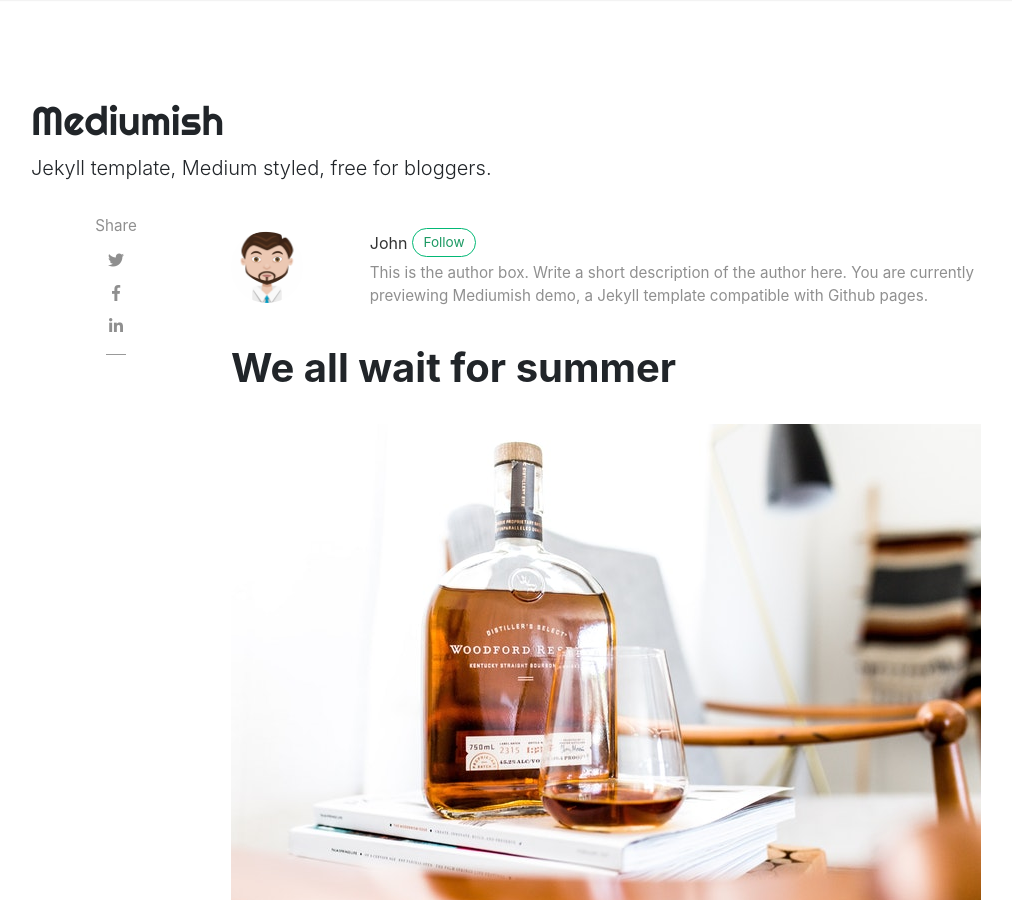
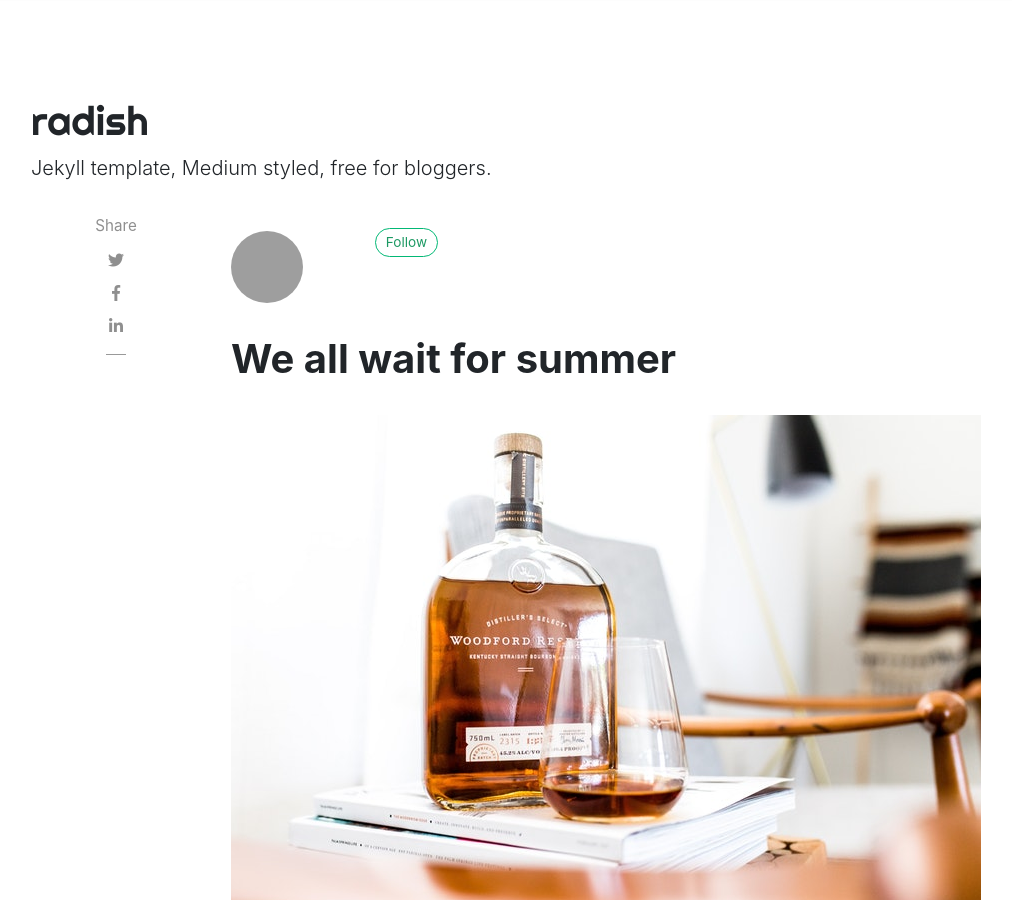
Before and after one commit to dmulyalin/dmulyalin.github.io, a Jekyll site: the page built from _posts/2018-01-12-we-all-wait-for-summer.md, in a window 1280 px wide and 900 px high. Shown: the whole window, without its empty margins (54-1066 px from the left). Built offline with Jekyll 4.4.1, drawn with Linux system fonts in a browser that asks for light colours; nearby versions of some CDN libraries; comment, search, counter and statistics services are not loaded; some of the changed text lies outside the part shown; grey boxes are pictures that could not be loaded.

Commit message:
Update _config.yml

```diff
--- a/_config.yml
+++ b/_config.yml
@@ -1,6 +1,6 @@
 # Site
-name: "Mediumish"
-title: "Mediumish"
+name: "radish"
+title: "radish"
 description: "Jekyll template, Medium styled, free for bloggers."
 logo: 'assets/images/logo.png'
 favicon: 'assets/images/logo.png'
@@ -13,23 +13,14 @@
 
 # Authors
 authors:
-  sal:
-    name: Sal
-    display_name: Sal
+  denis:
+    name: denis
+    display_name: denis
     gravatar: e56154546cf4be74e393c62d1ae9f9d4
-    email: wowthemesnet@gmail.com
+    email: denis@gmail.com
     web: https://www.wowthemes.net
     twitter: https://twitter.com/wowthemesnet
-    description: "Author of Mediumish, a Bootstrap Medium styled template available for WordPress, HTML, Ghost and Jekyll. You are currently previewing Jekyll template demo."
-  john:
-    name: John
-    display_name: John
-    avatar: 'assets/images/avatar.png'
-    gravatar: b1cc14991db7a456fcd761680bbc8f81
-    email: wowthemesnet@gmail.com
-    web: https://www.wowthemes.net
-    twitter: https://twitter.com/wowthemesnet
-    description: "This is the author box. Write a short description of the author here. You are currently previewing Mediumish demo, a Jekyll template compatible with Github pages."
+    description: "Author of redish"
 
 # Plugins
 plugins:
```
